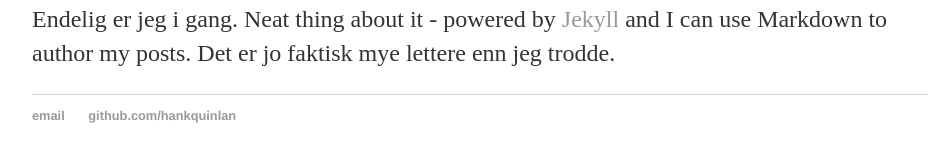
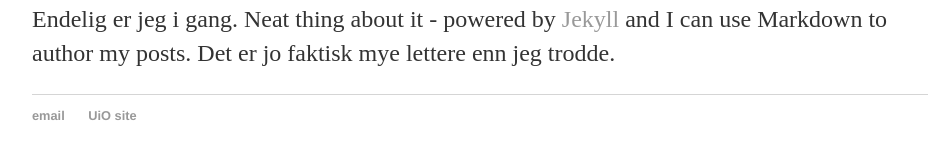
Before and after one commit to kjelljs/kjelljs.github.io, a Jekyll site: the page built from _posts/2014-04-30-hank-quinlan-site-launched.md, in a window 1280 px wide. Shown: the part 307-469 px from the top of the page, without its empty margins (160-1099 px from the left). Built offline with Jekyll 4.4.1, drawn with Linux system fonts in a browser that asks for light colours.

Commit message:
Update default.html

```diff
--- a/_layouts/default.html
+++ b/_layouts/default.html
@@ -21,8 +21,8 @@
 			</div><!-- /.container -->
 			<footer>
 	    		<ul>
-	        		<li><a href="mailto:hankquinlanhub@gmail.com">email</a></li>
-	        		<li><a href="https://github.com/hankquinlan">github.com/hankquinlan</a></li>
+	        		<li><a href="mailto:k.j.sabo@ilos.uio.no">email</a></li>
+	        		<li><a href="https://www.hf.uio.no/ilos/personer/vit/kjelljs/">UiO site</a></li>
 				</ul>
 			</footer>
 		</body>
```
